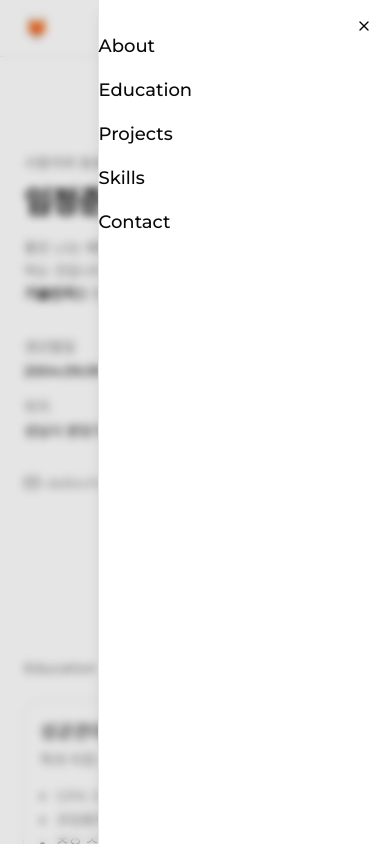
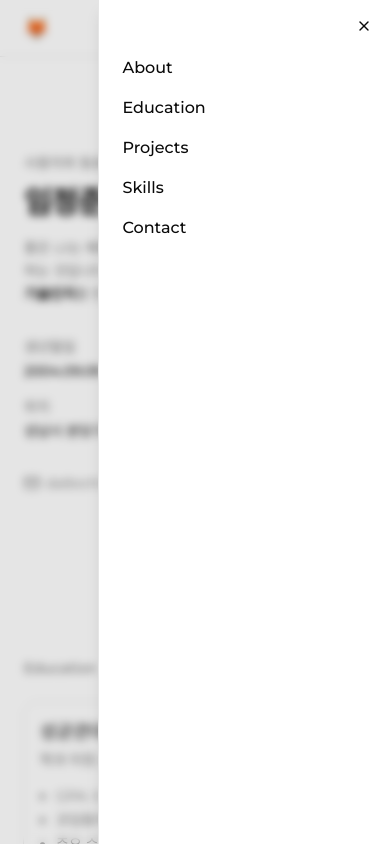
Before and after one commit to Imjungjuna/developer-portfolio, a Next.js app: page / in a window 390 px wide. Both pictures are taken after a click on the button "메뉴 열기". Shown: the top 844 px of the page. Built offline with nearby package versions, Linux system fonts and the light colour scheme.

Commit message:
feat: add desktop video to comit-promotion card, fix sidebar style

```diff
--- a/components/mobile-nav.tsx
+++ b/components/mobile-nav.tsx
@@ -23,14 +23,14 @@ export function MobileNav() {
         <Menu className="h-5 w-5" />
         <span className="sr-only">메뉴 열기</span>
       </SheetTrigger>
-      <SheetContent side="right">
+      <SheetContent side="right" className="w-[60vw] sm:max-w-none">
         <SheetTitle className="sr-only">네비게이션</SheetTitle>
-        <nav className="flex flex-col gap-4 pt-8">
+        <nav className="flex flex-col gap-4 px-6 pt-14">
           {navItems.map((item) => (
             <a
               key={item.href}
               href={item.href}
-              className="text-lg font-medium text-foreground hover:text-primary transition-colors"
+              className="text-base font-medium text-foreground hover:text-primary transition-colors"
             >
               {item.label}
             </a>
--- a/components/project-card.tsx
+++ b/components/project-card.tsx
@@ -80,7 +80,18 @@ export function ProjectCard({
     return (
       <Card className="group pt-0 pb-0 transition-all hover:border-primary/50 hover:shadow-lg">
         <Link href={`/project/${project.id}`} className="block">
-          <div className="aspect-video w-full rounded-t-xl bg-muted" />
+          {project.videoDesktop ? (
+            <video
+              src={project.videoDesktop}
+              className="aspect-video w-full rounded-t-xl bg-muted object-cover"
+              autoPlay
+              muted
+              loop
+              playsInline
+            />
+          ) : (
+            <div className="aspect-video w-full rounded-t-xl bg-muted" />
+          )}
           <ProjectInfo project={project} />
         </Link>
         <ProjectLinks project={project} />
--- a/data/projects.ts
+++ b/data/projects.ts
@@ -122,6 +122,7 @@ function calculateFatigueScore(input: FatigueInput): number {
     stack: ["TypeScript", "Next.js", "Tailwind CSS"],
     github: "https://github.com/skku-comit/comit.main-frontend.git",
     deploy: "https://comit-main-frontend.vercel.app/",
+    videoDesktop: "/project-videos/comit-promotion/desktop.mp4",
     content: `## 왜 Next.js + Tailwind인가
 
 단순 홍보 페이지지만 동적 애니메이션과 잦은 디자인 수정이 필요했다. 정적 HTML로는 반복적인 CSS 수정이 비효율적. Tailwind의 유틸리티 접근이 디자인 시행착오를 빠르게 반영하는 데 적합했고, 홍보 목적상 SEO도 고려해야 했기 때문에 Next.js 선택.
```
Also changed, not shown: 1 other file (tests, documents, lock files or other folders).
